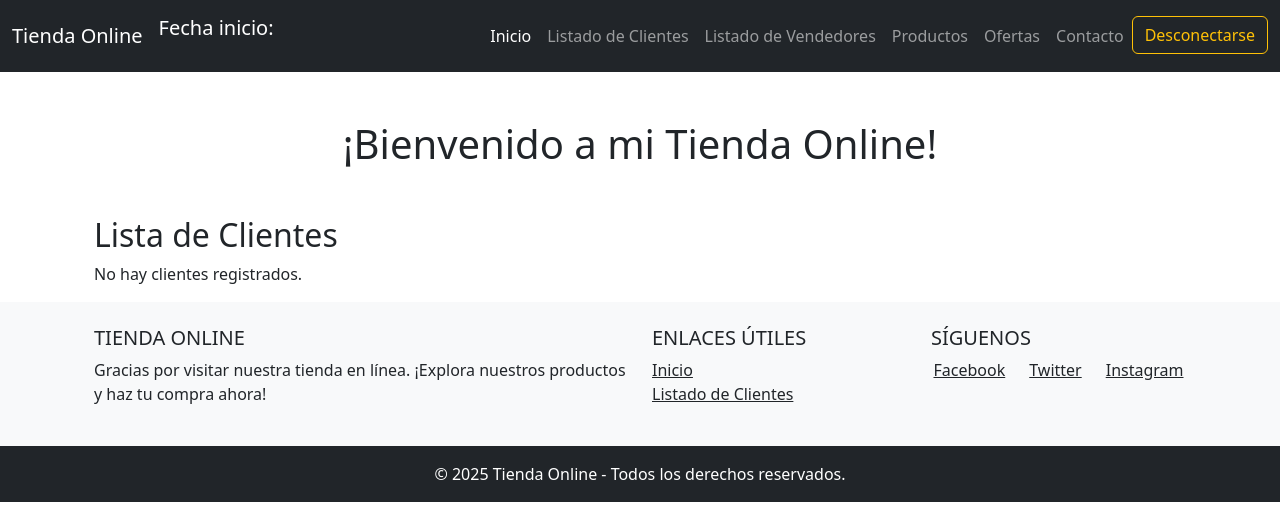
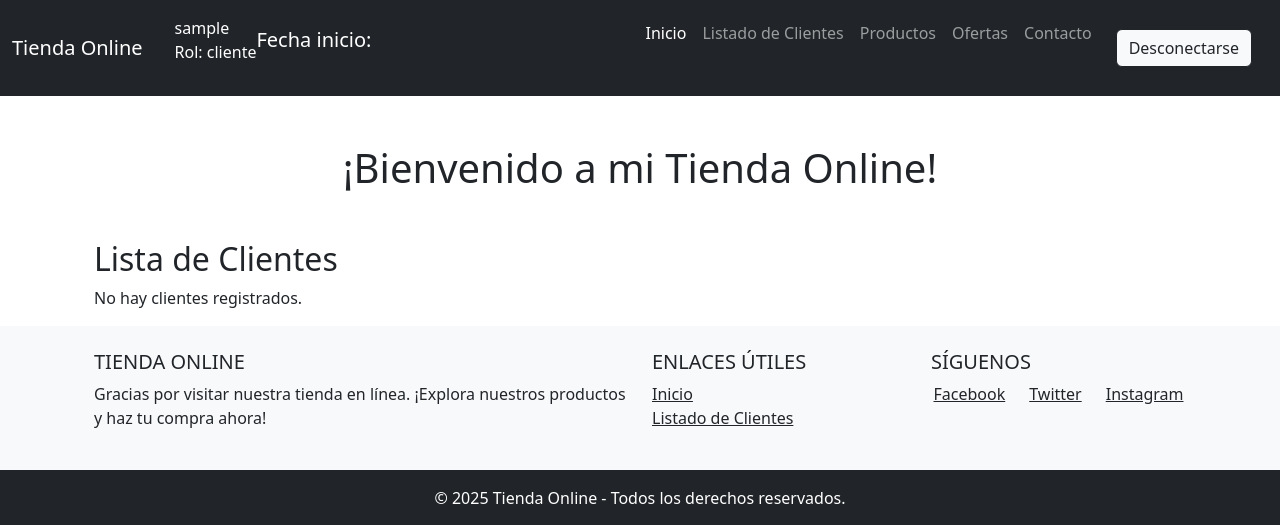
Before and after one commit to AnteroEscuder/PROYECTODJANGO, a Django app: page /clientes/ in a window 1280 px wide. Shown: the top 525 px of the page. Run offline with Django 5.2, Linux system fonts and the light colour scheme; the visitor is signed in with stand-in values (Sample User, id 1); data that the repository does not hold is empty; some libraries are stand-ins or nearby versions.

Commit message:
commit1abril

```diff
--- a/2daw/mysite/settings.py
+++ b/2daw/mysite/settings.py
@@ -129,7 +129,5 @@ DEFAULT_AUTO_FIELD = "django.db.models.BigAutoField"
 INTERNAL_IPS = ["127.0.0.1"]
 AUTH_USER_MODEL = 'tienda.Usuario'
 
-LOGIN_REDIRECT_URL = 'index'
-LOGOUT_REDIRECT_URL = 'index'
-
-LOGIN_URL = 'login'
+LOGIN_REDIRECT_URL = 'inicio'
+LOGOUT_REDIRECT_URL = 'inicio'
--- a/2daw/mysite/urls.py
+++ b/2daw/mysite/urls.py
@@ -21,5 +21,6 @@ from django.urls import path,include
 urlpatterns = [
     path("admin/", admin.site.urls),
     path("__debug__/", include("debug_toolbar.urls")),
+    path('accounts/', include('django.contrib.auth.urls')),
     path('',include("tienda.urls"))
 ]
--- a/2daw/tienda/models.py
+++ b/2daw/tienda/models.py
@@ -39,3 +39,9 @@ class Vendedor(models.Model):
 
     def __str__(self):
         return self.usuario.username
+
+
+class Medicamento(models.Model):
+    nombre = models.CharField(max_length=100)
+    precio = models.IntegerField(default=0)
+    fecha_caducidad = models.DateField
--- a/2daw/tienda/templates/estructura/menu.html
+++ b/2daw/tienda/templates/estructura/menu.html
@@ -1,6 +1,21 @@
 <nav class="navbar navbar-expand-lg navbar-dark bg-dark">
     <div class="container-fluid">
         <a class="navbar-brand" href="{% url 'inicio' %}">Tienda Online</a>
+        {% if request.user.is_authenticated %}
+            <span class="navbar-text text-white ms-3">
+                {{ request.user.username }} {% if user.rol == 1  %}
+                <p>Rol: Admin</p>
+
+                {% elif user.rol == 2 %}
+                <p>Rol: cliente</p>
+
+                {% else %}
+                <p>Rol: Vendedor</p>
+
+                {% endif %}
+            </span>
+        {% endif %}
+
         <p class="navbar-brand">
             Fecha inicio:
             </br>
@@ -17,12 +32,16 @@
                 <li class="nav-item">
                     <a class="nav-link active" aria-current="page" href="{% url 'inicio' %}">Inicio</a>
                 </li>
+                {% if perms.tienda.view_cliente %}
                 <li class="nav-item">
                     <a class="nav-link" href="{% url 'lista_clientes' %}">Listado de Clientes</a>
                 </li>
+                {% endif %}
+                {%if request.user.rol == 1%}
                 <li class="nav-item">
                     <a class="nav-link" href="{% url 'lista_vendedores' %}">Listado de Vendedores</a>
                 </li>
+                {%endif%}
                 <li class="nav-item">
                     <a class="nav-link" href="#">Productos</a>
                 </li>
@@ -46,10 +65,12 @@
                     {% endif %}
 
                     {% if request.user.is_authenticated %}
-                    <a class="btn btn-outline-warning" href="{% url 'logout' %}">
-                        Desconectarse
-                    </a>
+                    <form action="{% url 'logout' %}" class="d-flex m-3" role="search" method="POST">
+                        {% csrf_token %}
+                        <button class="btn btn-light btn-outline-dark" type="submit">Desconectarse</button>
+                    </form>
                     {% endif %}
+
                 </li>
             </ul>
         </div>
--- a/2daw/tienda/urls.py
+++ b/2daw/tienda/urls.py
@@ -7,6 +7,4 @@ urlpatterns = [
     path('registrar/',views.registrar_usuario, name='registrar_usuario'),
     path('accounts/', include('django.contrib.auth.urls')),
     path('vendedores/',views.lista_vendedores, name='lista_vendedores'),
-    path('logout/', views.logout_view, name='logout'),
-    path('login/', views.login_view, name='login')
 ]
--- a/2daw/tienda/views.py
+++ b/2daw/tienda/views.py
@@ -5,6 +5,7 @@ from .forms import *
 from django.contrib.auth import login, logout, authenticate
 from django.contrib.auth.models import Group
 from django.contrib import messages
+from django.contrib.auth.decorators import permission_required
 
 # Create your views here.
 def index(request):
@@ -13,6 +14,7 @@ def index(request):
 
     return render(request,'index.html',{})
 
+@permission_required('tienda.add_cliente')
 def lista_clientes(request):
     listado_clientes = Cliente.objects.all()
     return render(request,'clientes/lista_clientes.html',{'cliente_mostrar': listado_clientes})
```
